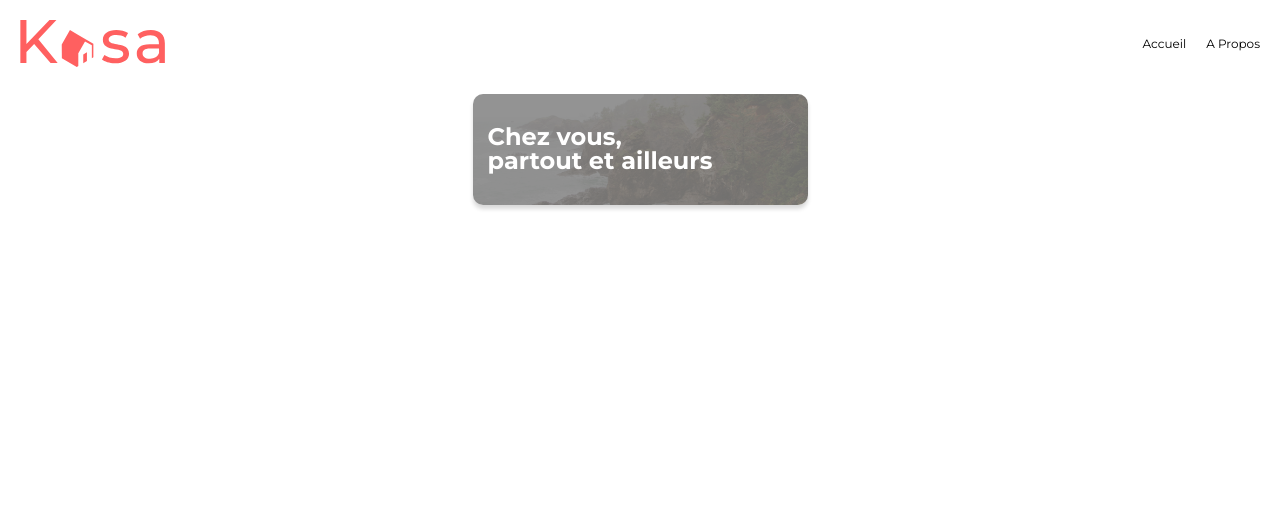
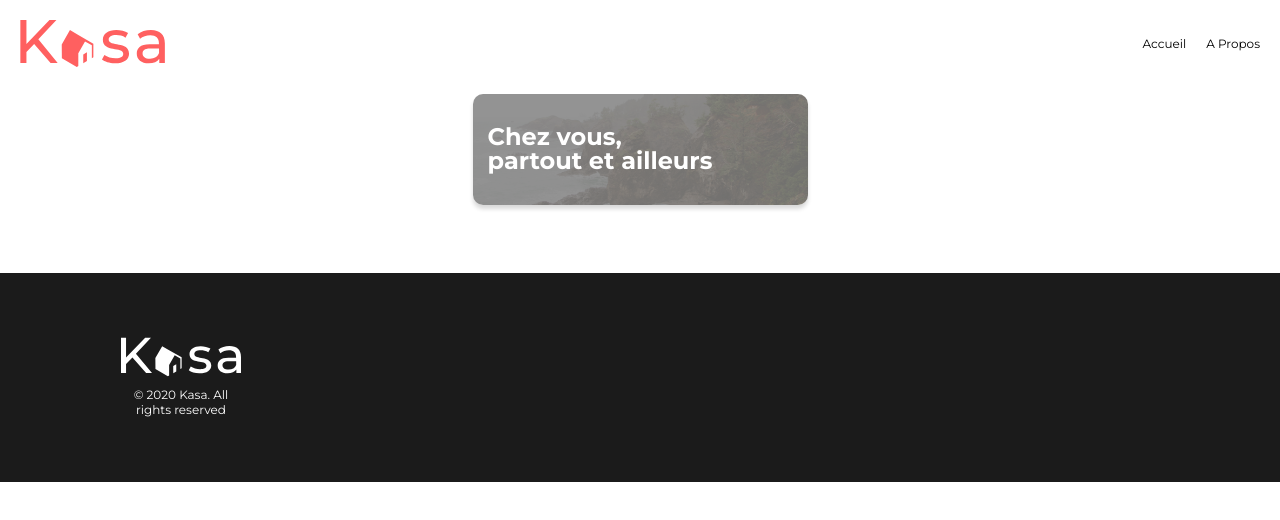
Before and after one commit to LaurieAnne-D/kasa, a React (Create React App) app: page / in a window 1280 px wide. Shown: the top 520 px of the page. Built offline with nearby package versions, Linux system fonts and the light colour scheme.

Commit message:
footer v1

```diff
--- a/src/App.jsx
+++ b/src/App.jsx
@@ -1,6 +1,7 @@
 import React from 'react';
 import { BrowserRouter, Routes, Route } from 'react-router-dom';
 import Navbar from './components/Navbar/Navbar';
+import Footer from './components/Footer/Footer';
 import Home from './pages/Home/Home';
 import './App.css'
 
@@ -11,6 +12,7 @@ function App() {
       <Routes>
         <Route path="/" element={<Home />} />
       </Routes>
+      <Footer />
     </BrowserRouter>
   )
 }
--- a/src/components/Banner/Banner.jsx
+++ b/src/components/Banner/Banner.jsx
@@ -3,8 +3,8 @@ import "./banner.css";
 const Banner = ({ img, alt, }) => {
     return (
         <header>
-            <figure>
-                <img src={img} alt={alt} className="banner-img" />
+            <figure className="banner">
+                <img src={img} alt={alt}/>
                 <figcaption>Chez vous,<br />
                     partout et ailleurs </figcaption>
             </figure>
--- a/src/components/Banner/banner.css
+++ b/src/components/Banner/banner.css
@@ -1,4 +1,4 @@
-figure {
+.banner {
   display: flex;
   flex-direction: column;
   justify-content: center;
--- /dev/null
+++ b/src/components/Footer/Footer.jsx
@@ -0,0 +1,16 @@
+import * as React from "react";
+import "./footer.css";
+import logowhite from "../../assets/logo/logoWhite.svg";
+
+const Footer = () => {
+    return (
+        <footer>
+            <figure>
+                <img src={logowhite} alt="Logo de Kasa" className="logo" />
+                <figcaption> <p>© 2020 Kasa. All</p> <p>rights reserved</p> </figcaption>
+            </figure>
+        </footer>
+    );
+};
+
+export default Footer;
--- /dev/null
+++ b/src/components/Footer/footer.css
@@ -0,0 +1,32 @@
+footer {
+  margin: 0;
+  display: flex;
+  width: 100%;
+  height: 209px;
+  background-color: #1b1b1b;
+
+  figure {
+    display: flex;
+    flex-direction: column;
+    justify-content: center;
+    padding: 60px 120px;
+
+    .logo {
+      width: 122px;
+      height: 40px;
+      fill: white;
+    }
+
+    figcaption {
+      display: flex;
+      flex-direction: column;
+      align-items: center;
+      font-size: 12px;
+      padding-top: 10px;
+
+      p {
+        margin: 0;
+      }
+    }
+  }
+}
--- a/src/components/Navbar/navbar.css
+++ b/src/components/Navbar/navbar.css
@@ -2,6 +2,7 @@ nav {
   display: flex;
   justify-content: space-between;
   align-items: center;
+  margin: 20px;
   margin-bottom: 27px;
 
   img {
--- a/src/index.css
+++ b/src/index.css
@@ -1,8 +1,12 @@
 body {
+  margin: 0;
+  font-family: "Montserrat", sans-serif;
+  color: #ffffff;
+  font-size: 1.1rem;
+}
+
+main {
   margin: 20px;
-  font-family: "Montserrat", sans-serif;
-  color: white;
-  font-size: 1.1rem;
 }
 
 ul {
```
Also changed, not shown: src/assets/logo/logoWhite.svg (added).
